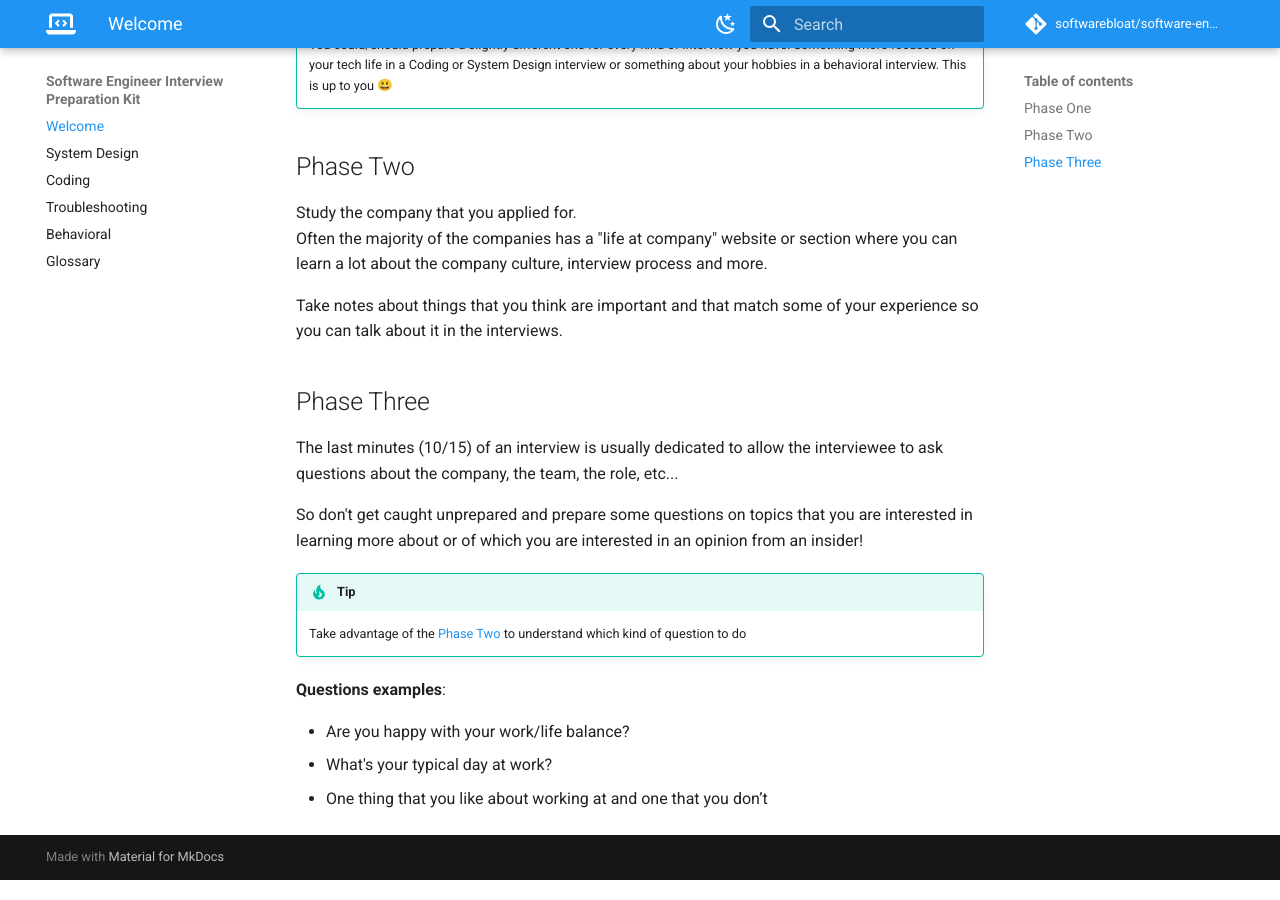
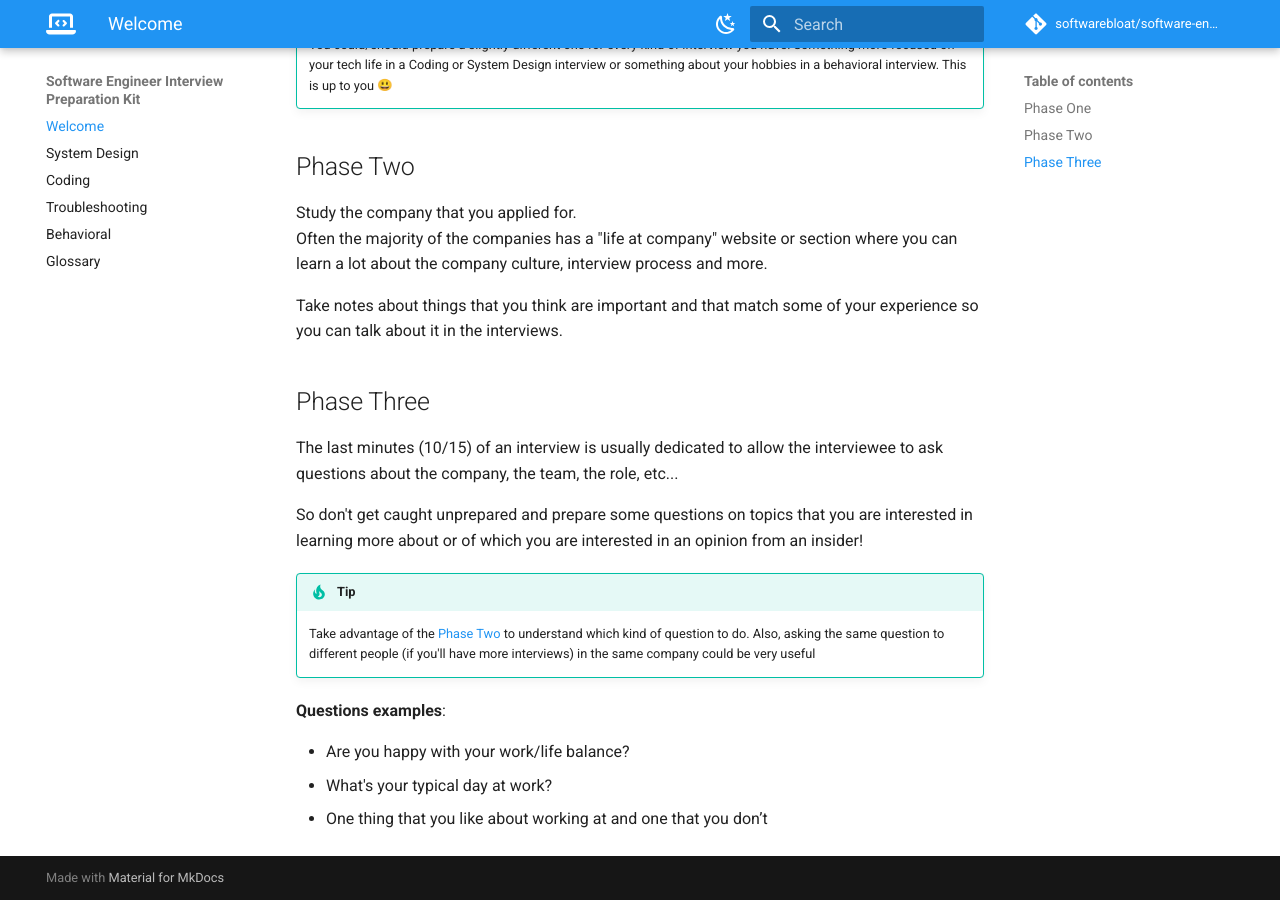
Before and after one commit to softwarebloat/software-engineer-interview-prep-kit, an MkDocs documentation site: the page built from docs/index.md, in a window 1280 px wide and 900 px high, scrolled down 1125 px. Built offline with MkDocs 1.6.1 and Material for MkDocs 9.7.7, drawn with Linux system fonts in a browser that asks for light colours; emoji names are drawn with the system emoji font; comment, search, counter and statistics services are not loaded.

Commit message:
fix: tip about questions to do in home page

```diff
--- a/docs/index.md
+++ b/docs/index.md
@@ -49,7 +49,8 @@ The last minutes (10/15) of an interview is usually dedicated to allow the inter
 So don't get caught unprepared and prepare some questions on topics that you are interested in learning more about or of which you are interested in an opinion from an insider!
 
 !!! tip
-    Take advantage of the [Phase Two](#phase-two) to understand which kind of question to do
+    Take advantage of the [Phase Two](#phase-two) to understand which kind of question to do.
+    Also, asking the same question to different people (if you'll have more interviews) in the same company could be very useful
 
 __Questions examples__:
 
```
